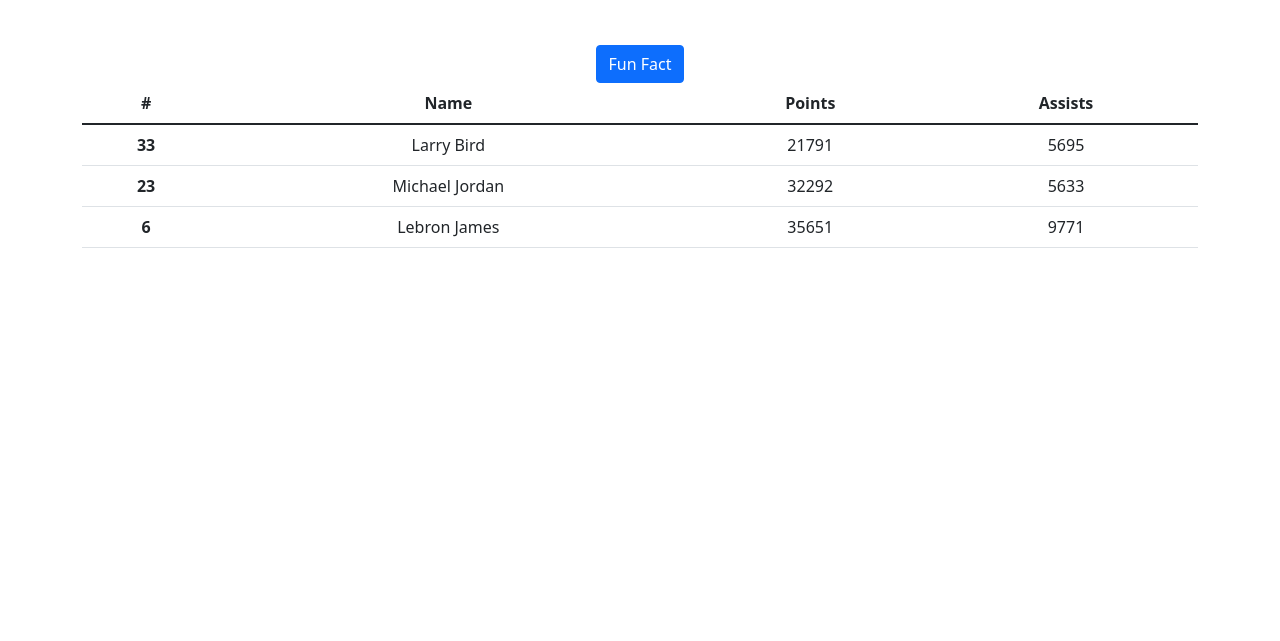
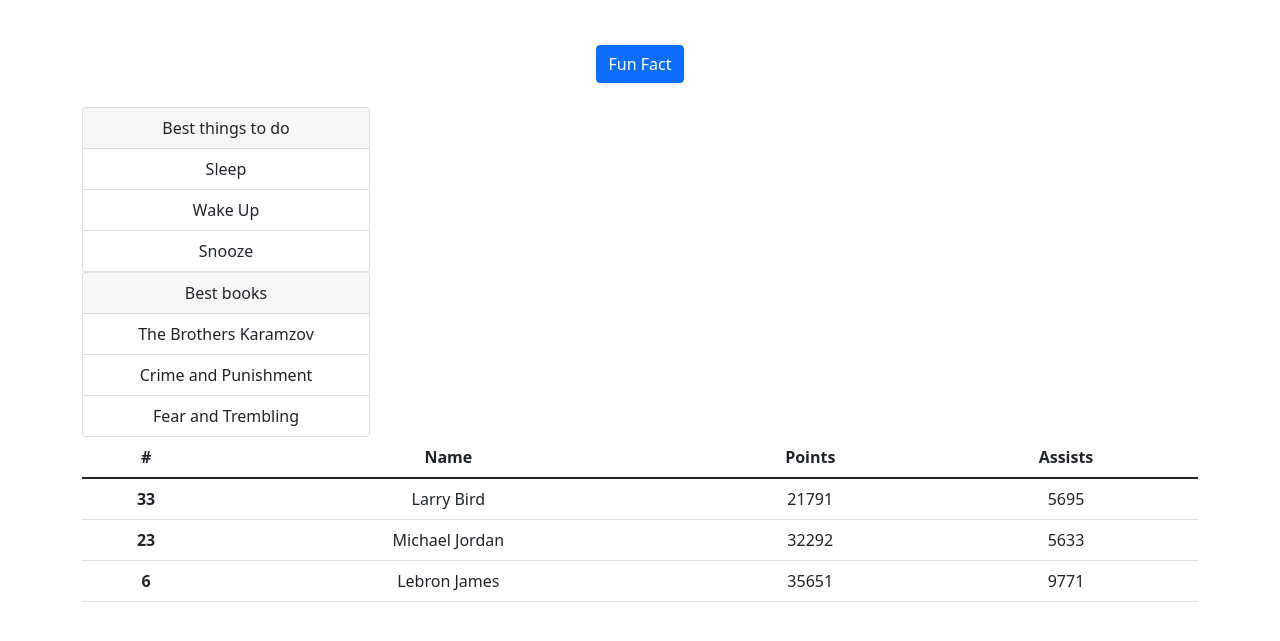
Before and after one commit to sging04/Softdevo-workplace-21-, a plain HTML site: page 23_bt_spite_theoF_patrickG_seanG/index.html in a window 1280 px wide. Shown: the part 97-738 px from the top of the page. Drawn offline with nearby package versions, Linux system fonts and the light colour scheme.

Commit message:
Update index.html

```diff
--- a/23_bt_spite_theoF_patrickG_seanG/index.html
+++ b/23_bt_spite_theoF_patrickG_seanG/index.html
@@ -91,8 +91,35 @@ K23: No. 2? 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
   </tbody>
 <br>
 
+</div>
+<br>
+<div class="row">
+    <div class= "container text-center">
+    <div class="card" style="width: 18rem;">
+      <div class="card-header">
+        Best things to do
+      </div>
+      <ul class="list-group list-group-flush">
+        <li class="list-group-item">Sleep</li>
+        <li class="list-group-item">Wake Up</li>
+        <li class="list-group-item">Snooze</li>
+      </ul>
+    </div>
+</div>
 
+ <div class= "container text-right">
+    <div class="card" style="width: 18rem;">
+      <div class="card-header">
+        Best books
+      </div>
+      <ul class="list-group list-group-flush">
+        <li class="list-group-item">The Brothers Karamzov</li>
+        <li class="list-group-item">Crime and Punishment</li>
+        <li class="list-group-item">Fear and Trembling</li>
+      </ul>
+    </div>
 </div>
+
 
 
     <!-- Optional JavaScript; choose one of the two! -->
```
